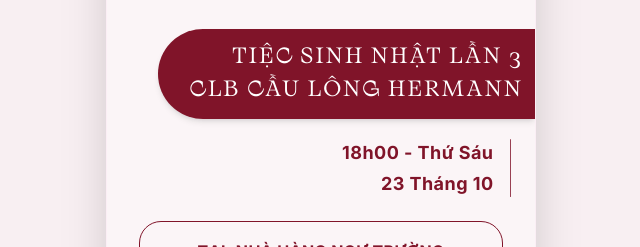
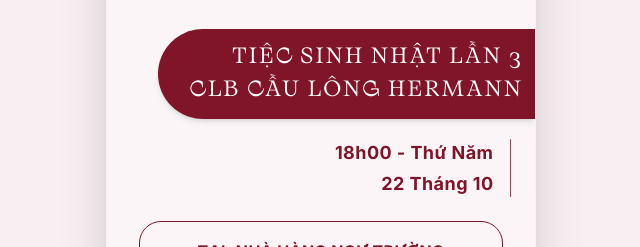
Before and after one commit to hermannbadminton/hermann-birthday, a React (Vite) app: page / in a window 1280 px wide. Shown: the part 980-1227 px from the top of the page, without its empty margins (319-959 px from the left). Built offline with nearby package versions, Linux system fonts and the light colour scheme; no server answers; the database is empty; a web font is replaced by a local one.

Commit message:
feat: add EventDetails component to display venue and schedule information

```diff
--- a/src/components/EventDetails.jsx
+++ b/src/components/EventDetails.jsx
@@ -59,10 +59,10 @@ export default function EventDetails() {
             {/* Text Container */}
             <div className="flex flex-col justify-center gap-1 items-end text-right">
               <p className="text-[#801429] font-bold text-[18px] tracking-wide font-sans">
-                18h00 - Thứ Sáu
+                18h00 - Thứ Năm
               </p>
               <p className="text-[#801429] font-bold text-[18px] tracking-wide font-sans">
-                23 Tháng 10
+                22 Tháng 10
               </p>
             </div>
           </div>
```
